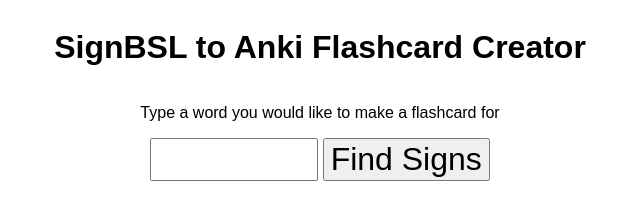
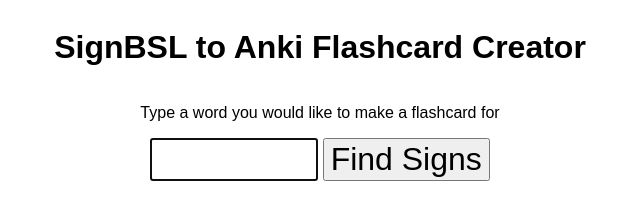
Before and after one commit to sslater11/signbsl-to-anki, a website: page src/public/index.html in a window 1280 px wide. Shown: the whole page, without its empty margins (320-960 px from the left). Drawn offline with Linux system fonts and the light colour scheme.

Commit message:
Focus cursor on the search box on page load.

```diff
--- a/src/public/index.html
+++ b/src/public/index.html
@@ -128,6 +128,10 @@
 
         document.getElementById( "create_anki_deck_button" ).disabled = true;
         document.getElementById( "div_user_selection" ).style.opacity = 0;
+        // Put cursor focus on the text box when the page loads.
+        window.onload = function() {
+            document.getElementById("text_input").focus();
+        };
 
 
         class AllWordsAndVideos {
```
